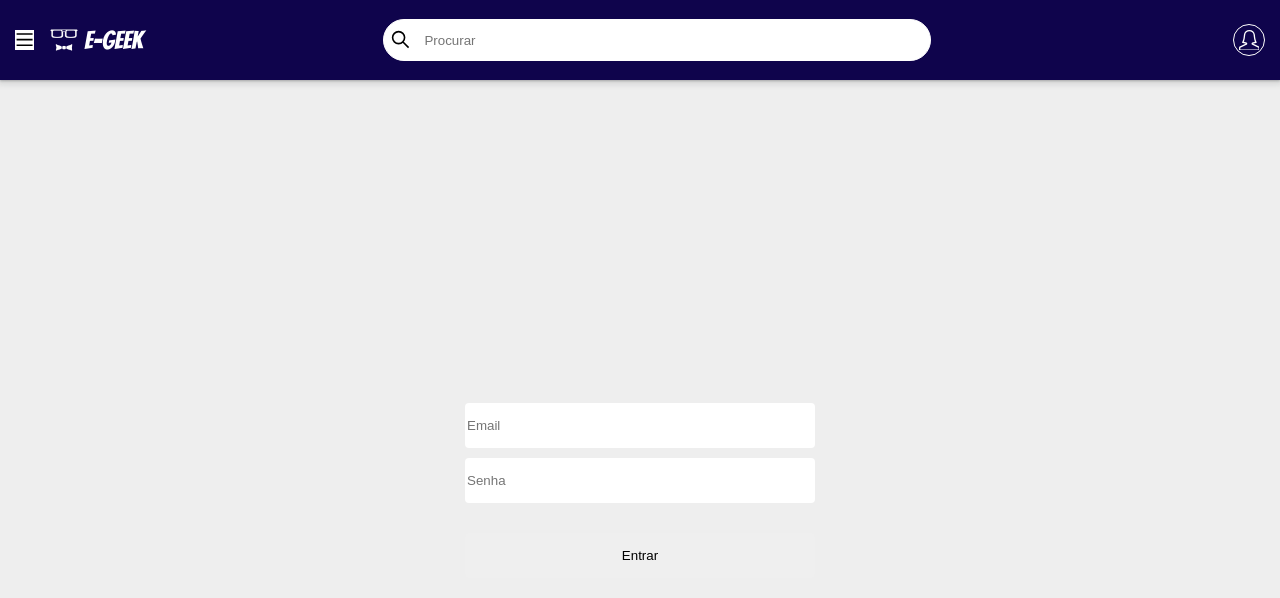
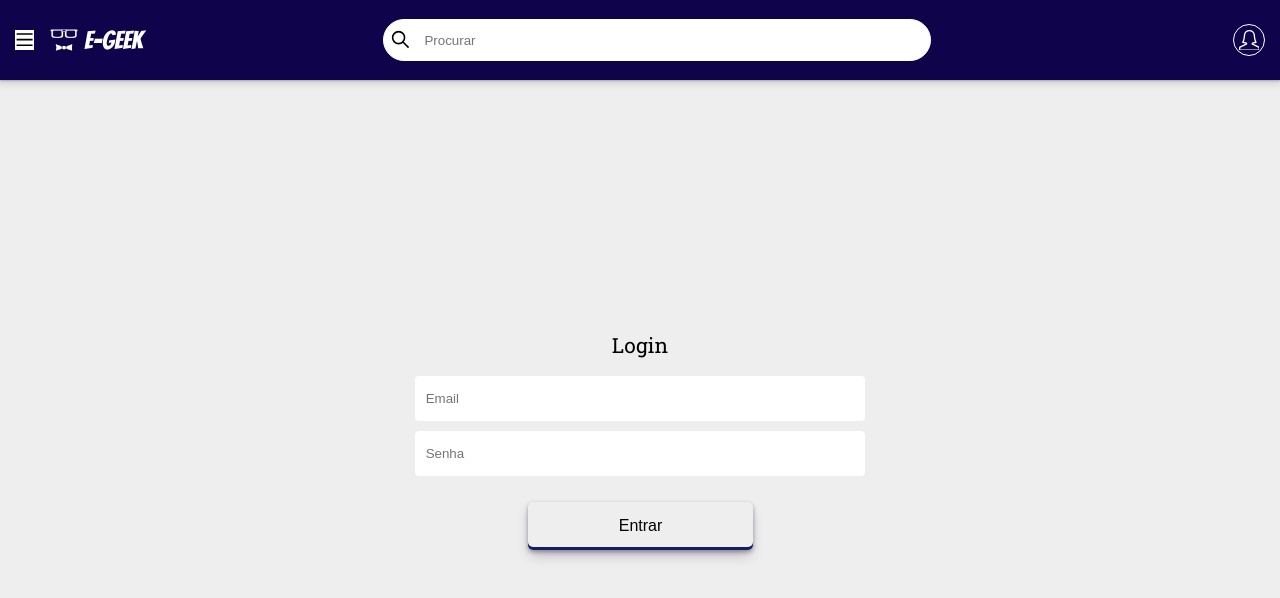
Before and after one commit to lucas-af-macedo/projeto15-e-geek-front, a React (Create React App) app: page /sign-in in a window 1280 px wide. Shown: the top 598 px of the page. Built offline with nearby package versions, Linux system fonts and the light colour scheme; no server answers.

Commit message:
style: adapt code to match colors

```diff
--- a/src/components/Header.js
+++ b/src/components/Header.js
@@ -1,41 +1,20 @@
-import { GrMenu, GrSearch } from 'react-icons/gr';
 import { accentColor, detailColor, textAccentColor } from '../constants/colors';
 
-import { GiPillow } from 'react-icons/gi';
-import { IoShirtOutline } from 'react-icons/io5';
-import { MdOutlineSmartToy } from 'react-icons/md';
+import { GrSearch } from 'react-icons/gr';
+import SideMenuComponent from './SideMenuComponent';
 import { SlUserFemale } from 'react-icons/sl';
-import logo from '../assets/images/logo.png';
 import styled from 'styled-components';
 import { useNavigate } from 'react-router-dom';
 import { useState } from 'react';
 
 export default function Header() {
 	const navigate = useNavigate();
-	const [sideMenu, setSideMenu] = useState(false);
+
 	const [userMenu, setUserMenu] = useState(false);
 
 	return (
 		<HeaderContainer>
-			<SideMenuBox>
-				<MenuIcon size='1.2rem' color={textAccentColor} onClick={() => setSideMenu(!sideMenu)} />
-				<img src={logo} alt='Logo' />
-				<h1 onClick={() => navigate('/')}>E-GEEK</h1>
-				<SideMenu display={sideMenu}>
-					<li>
-						<IoShirtOutline style={{ marginRight: '0.4em' }} />
-						Vestuário
-					</li>
-					<li>
-						<GiPillow style={{ marginRight: '0.4em' }} />
-						Decoração
-					</li>
-					<li>
-						<MdOutlineSmartToy style={{ marginRight: '0.4em' }} />
-						Funko Pop!
-					</li>
-				</SideMenu>
-			</SideMenuBox>
+			<SideMenuComponent />
 			<Search>
 				<GrSearch
 					style={{ marginLeft: '0.5rem', position: 'absolute' }}
@@ -50,7 +29,7 @@ export default function Header() {
 					<li onClick={() => navigate('/sign-in')}>LogIn</li>
 					<li onClick={() => navigate('/sign-up')}>Cadastro</li>
 					<li onClick={() => navigate('/cart')}>Carrinho</li>
-					<li onClick={() => navigate('/history')}>Histórico</li>
+					<li onClick={() => navigate('/purchases')}>Histórico</li>
 				</UserMenu>
 			</UserMenuBox>
 		</HeaderContainer>
@@ -72,68 +51,6 @@ const HeaderContainer = styled.div`
 	left: 0;
 	z-index: 3;
 	color: ${textAccentColor};
-`;
-
-const SideMenuBox = styled.div`
-	display: flex;
-	align-items: center;
-	h1 {
-		font-size: 25px;
-		font-family: 'Bangers', cursive;
-		cursor: pointer;
-	}
-	img {
-		width: 30px;
-		height: 30px;
-		margin-right: 5px;
-		filter: invert(100%) sepia(0%) saturate(7433%) hue-rotate(65deg) brightness(115%) contrast(103%);
-	}
-`;
-const MenuIcon = styled(GrMenu)`
-	cursor: pointer;
-	margin-right: 15px;
-	transition: all 0.5s;
-	color: ${textAccentColor};
-	background-color: ${textAccentColor};
-	:hover {
-		transform: rotate(180deg);
-	}
-`;
-const SideMenu = styled.ul`
-	display: ${(props) => (props.display ? 'initial' : 'none')};
-	position: absolute;
-	background-color: ${detailColor};
-	width: 200px;
-	max-width: 50vw;
-	height: calc(100vh - 85px);
-	font-size: 1.3em;
-	font-weight: 600px;
-	top: 80px;
-	left: 0;
-	box-shadow: rgba(0, 0, 0, 0.15) 0px 3px 3px 0px;
-	li {
-		display: flex;
-		align-items: center;
-		border-bottom: 1px solid ${textAccentColor};
-		padding: 10px 0;
-		margin: 0 10px;
-		cursor: pointer;
-		text-transform: uppercase;
-		text-align: center;
-		:last-of-type {
-			border: none;
-		}
-	}
-	@media (min-width: 660px) {
-		display: ${(props) => (props.display ? 'flex' : 'none')};
-		justify-content: space-around;
-		width: 100vw;
-		max-width: 100vw;
-		height: fit-content;
-		li {
-			border: none;
-		}
-	}
 `;
 
 const Search = styled.div`
--- a/src/pages/ProductsPage/ProductsPage.js
+++ b/src/pages/ProductsPage/ProductsPage.js
@@ -100,15 +100,15 @@ export default function ProductsPage() {
 const ProductsContainer = styled.div`
 	display: flex;
 	flex-direction: column;
+	justify-content: center;
 	align-items: center;
-	justify-content: center;
+	max-height: 100vh;
 	margin: 0 25px 25px;
-	max-height: 100vh;
 	h1 {
 		width: 100%;
+		margin-bottom: 10px;
+		font-weight: 600;
 		font-size: 30px;
-		font-weight: 600;
-		margin-bottom: 10px;
 	}
 	@media (min-width: 660px) {
 		margin: 50px 25px 0 25px;
@@ -124,29 +124,27 @@ const Products = styled.ul`
 	max-height: 75vh;
 	margin: 0 auto;
 	overflow-y: auto;
-	/* background-color: red; */
-
 	@media (min-width: 660px) {
+		justify-content: flex-start;
 		height: fit-content;
 		max-height: 80vh;
-		justify-content: flex-start;
 	}
 `;
 
 const ChangePages = styled.div`
-	width: fit-content;
 	display: flex;
 	justify-content: center;
 	align-items: center;
+	width: fit-content;
+	margin-top: 10px;
+	color: ${textBaseColor};
+	font-weight: 500;
 	font-size: 1rem;
-	font-weight: 500;
-	color: ${textBaseColor};
-	margin-top: 10px;
 	p {
+		height: 1.5em;
+		margin: 0 10px;
+		line-height: 1.5em;
 		text-align: center;
-		height: 1.5em;
-		line-height: 1.5em;
-		margin: 0 10px;
 	}
 `;
 
--- a/src/pages/SignInPage/SignInPage.js
+++ b/src/pages/SignInPage/SignInPage.js
@@ -1,8 +1,10 @@
-import styled from "styled-components";
-import React, { useContext } from "react";
-import axios from "axios";
-import { useNavigate } from "react-router-dom";
-import UserContext from "../../contexts/UserContext";
+import React, { useContext } from 'react';
+import { baseColor, detailColor, textBaseColor } from '../../constants/colors';
+
+import UserContext from '../../contexts/UserContext';
+import axios from 'axios';
+import styled from 'styled-components';
+import { useNavigate } from 'react-router-dom';
 
 export default function SignInPage() {
 	const navigate = useNavigate();
@@ -10,8 +12,8 @@ export default function SignInPage() {
 	const baseURL = process.env.REACT_APP_API_BASE_URL;
 	const [disabled, setDisabled] = React.useState(false);
 	const [form, setForm] = React.useState({
-		email: "",
-		password: "",
+		email: '',
+		password: '',
 	});
 
 	function postLogin(event) {
@@ -19,14 +21,14 @@ export default function SignInPage() {
 		event.preventDefault();
 		const URL = `${baseURL}/sign-in`;
 		let body;
-        if (userData?.token !== undefined && userData?.isLogged){
-            if(!userData?.isLogged){
+		if (userData?.token !== undefined && userData?.isLogged) {
+			if (!userData?.isLogged) {
 				body = {
 					...form,
-                    oldToken: `Bearer ${userData.token}`
+					oldToken: `Bearer ${userData.token}`,
 				};
-            }else{
-                body = {...form}
+			} else {
+				body = { ...form };
 			}
 		}
 
@@ -34,12 +36,12 @@ export default function SignInPage() {
 
 		request.then((answer) => {
 			const user = JSON.stringify(answer.data);
-			localStorage.setItem("userE-geek", user);
+			localStorage.setItem('userE-geek', user);
 			setUserData(answer.data);
 			navigate(afterSignInGoTo);
 		});
 		request.catch((answer) => {
-			console.log("error"); //add alert
+			console.log('error'); //add alert
 			setDisabled(false);
 		});
 	}
@@ -53,31 +55,30 @@ export default function SignInPage() {
 
 	return (
 		<Container>
-			<SignInContainer>
-				<form onSubmit={postLogin}>
+			<h1>Login</h1>
+			<SignInContainer onSubmit={postLogin}>
 				<input
-						placeholder="Email"
-						type="email"
-						name="email"
+					placeholder='Email'
+					type='email'
+					name='email'
 					onChange={handleForm}
 					value={form.email}
 					required
 					disabled={disabled}
 				/>
 				<input
-						placeholder="Senha"
-						type="password"
-						name="password"
-						minLength="8"
+					placeholder='Senha'
+					type='password'
+					name='password'
+					minLength='8'
 					onChange={handleForm}
 					required
 					value={form.password}
 					disabled={disabled}
 				/>
-					<button type="submit" disabled={disabled}>
+				<button type='submit' disabled={disabled}>
 					Entrar
 				</button>
-				</form>
 			</SignInContainer>
 		</Container>
 	);
@@ -85,36 +86,74 @@ export default function SignInPage() {
 
 const Container = styled.div`
 	width: 100vw;
-	height: 100vh;
-	display: flex;
-	align-items: center;
-	justify-content: center;
-`;
-
-const SignInContainer = styled.div`
-	max-width: 350px;
-	width: calc(100% - 10px);
-	height: 100%;
+	height: calc(100vh - 95px);
 	display: flex;
 	flex-direction: column;
 	align-items: center;
 	justify-content: center;
-	form {
+	h1 {
+		font-weight: 400;
+		font-size: 1.3em;
+		margin-bottom: 20px;
+	}
+`;
+
+const SignInContainer = styled.form`
 	display: flex;
 	flex-direction: column;
+	justify-content: center;
+	align-items: center;
 	width: 100%;
-	}
+	max-width: 450px;
+	margin: 0 10px;
 	input {
+		width: 100%;
+		height: 45px;
 		margin-bottom: 10px;
-		height: 45px;
 		border: 0px;
 		border-radius: 4px;
 		outline: 0px;
+		padding: 0 0.8em;
 	}
 	button {
-		margin-top: 20px;
-		height: 45px;
-		border: 0px;
-		border-radius: 4px;
+		display: inline-flex;
+		position: relative;
+		justify-content: center;
+		align-items: center;
+		box-sizing: border-box;
+		width: 50%;
+		height: 48px;
+		margin-top: 1em;
+		padding-right: 16px;
+		padding-left: 16px;
+		border-width: 0;
+		border-radius: 5px;
+		overflow: hidden;
+		color: ${textBaseColor};
+		font-size: 1em;
+		line-height: 1;
+		text-align: left;
+		white-space: nowrap;
+		cursor: pointer;
+		background-color: ${baseColor};
+		box-shadow: rgba(45, 35, 66, 0.4) 0 2px 4px, rgba(45, 35, 66, 0.3) 0 7px 13px -3px,
+			${detailColor} 0 -3px 0 inset;
+		transition: box-shadow 0.15s, transform 0.15s;
+		will-change: box-shadow, transform;
+		appearance: none;
+		touch-action: manipulation;
+		:focus {
+			box-shadow: ${detailColor} 0 0 0 1.5px inset, rgba(45, 35, 66, 0.4) 0 2px 4px,
+				rgba(45, 35, 66, 0.3) 0 7px 13px -3px, ${detailColor} 0 -3px 0 inset;
+		}
+		:hover {
+			box-shadow: rgba(45, 35, 66, 0.4) 0 4px 8px, rgba(45, 35, 66, 0.3) 0 7px 13px -3px,
+				${detailColor} 0 -3px 0 inset;
+			transform: translateY(-2px);
+		}
+		:active {
+			box-shadow: ${detailColor} 0 3px 7px inset;
+			transform: translateY(2px);
+		}
 	}
 `;
--- a/src/pages/SignUpPage/SignUpPage.js
+++ b/src/pages/SignUpPage/SignUpPage.js
@@ -1,4 +1,4 @@
-import { accentColor, baseColor, textBaseColor } from '../../constants/colors.js';
+import { accentColor, baseColor, detailColor, textBaseColor } from '../../constants/colors.js';
 
 import { FiAlertTriangle } from 'react-icons/fi';
 import { ThreeDots } from 'react-loader-spinner';
@@ -212,6 +212,13 @@ const SignUpContainer = styled.div`
 	flex-direction: column;
 	align-items: center;
 	margin: 0 25px 25px 25px;
+	h1 {
+		font-weight: 400;
+		font-size: 1.3em;
+	}
+	@media (min-width: 660px) {
+		margin: 50px 25px 25px 25px;
+	}
 `;
 
 const SignUpForm = styled.form`
@@ -283,23 +290,23 @@ const SignUpForm = styled.form`
 		cursor: pointer;
 		background-color: ${baseColor};
 		box-shadow: rgba(45, 35, 66, 0.4) 0 2px 4px, rgba(45, 35, 66, 0.3) 0 7px 13px -3px,
-			${accentColor} 0 -3px 0 inset;
+			${detailColor} 0 -3px 0 inset;
 		transition: box-shadow 0.15s, transform 0.15s;
 		will-change: box-shadow, transform;
 		/* font-family: 'JetBrains Mono', monospace; */
 		appearance: none;
 		touch-action: manipulation;
 		:focus {
-			box-shadow: ${accentColor} 0 0 0 1.5px inset, rgba(45, 35, 66, 0.4) 0 2px 4px,
-				rgba(45, 35, 66, 0.3) 0 7px 13px -3px, ${accentColor} 0 -3px 0 inset;
+			box-shadow: ${detailColor} 0 0 0 1.5px inset, rgba(45, 35, 66, 0.4) 0 2px 4px,
+				rgba(45, 35, 66, 0.3) 0 7px 13px -3px, ${detailColor} 0 -3px 0 inset;
 		}
 		:hover {
 			box-shadow: rgba(45, 35, 66, 0.4) 0 4px 8px, rgba(45, 35, 66, 0.3) 0 7px 13px -3px,
-				${accentColor} 0 -3px 0 inset;
+				${detailColor} 0 -3px 0 inset;
 			transform: translateY(-2px);
 		}
 		:active {
-			box-shadow: ${accentColor} 0 3px 7px inset;
+			box-shadow: ${detailColor} 0 3px 7px inset;
 			transform: translateY(2px);
 		}
 	}
--- a/src/pages/SingleProductPage/SingleProductPage.js
+++ b/src/pages/SingleProductPage/SingleProductPage.js
@@ -77,11 +77,11 @@ export default function SingleProductPage(props) {
 }
 
 const SingleProductContainer = styled.div`
+	display: flex;
+	flex-direction: column;
 	width: fit-content;
 	max-width: 100vw;
 	margin: 0 auto;
-	display: flex;
-	flex-direction: column;
 	color: ${textBaseColor};
 	@media (min-width: 660px) {
 		flex-direction: row;
@@ -92,7 +92,9 @@ const LeftDiv = styled.div`
 	img {
 		max-width: 100%;
 		object-fit: contain;
-		@media (min-width: 660px) {
+	}
+	@media (min-width: 660px) {
+		img {
 			max-width: 30vw;
 		}
 	}
@@ -101,7 +103,6 @@ const LeftDiv = styled.div`
 const RightDiv = styled.div`
 	display: flex;
 	flex-direction: column;
-
 	form {
 		display: flex;
 		justify-content: center;
@@ -127,8 +128,8 @@ const RightDiv = styled.div`
 			cursor: pointer;
 			background: ${baseColor};
 			&:hover {
+				color: darken(${textBaseColor}, 20%);
 				background: darken(${baseColor}, 10%);
-				color: darken(${textBaseColor}, 20%);
 			}
 			&--left {
 				border-radius: 3px 0 0 3px;
```
Lines whose indentation alone changed are shown as unchanged.
